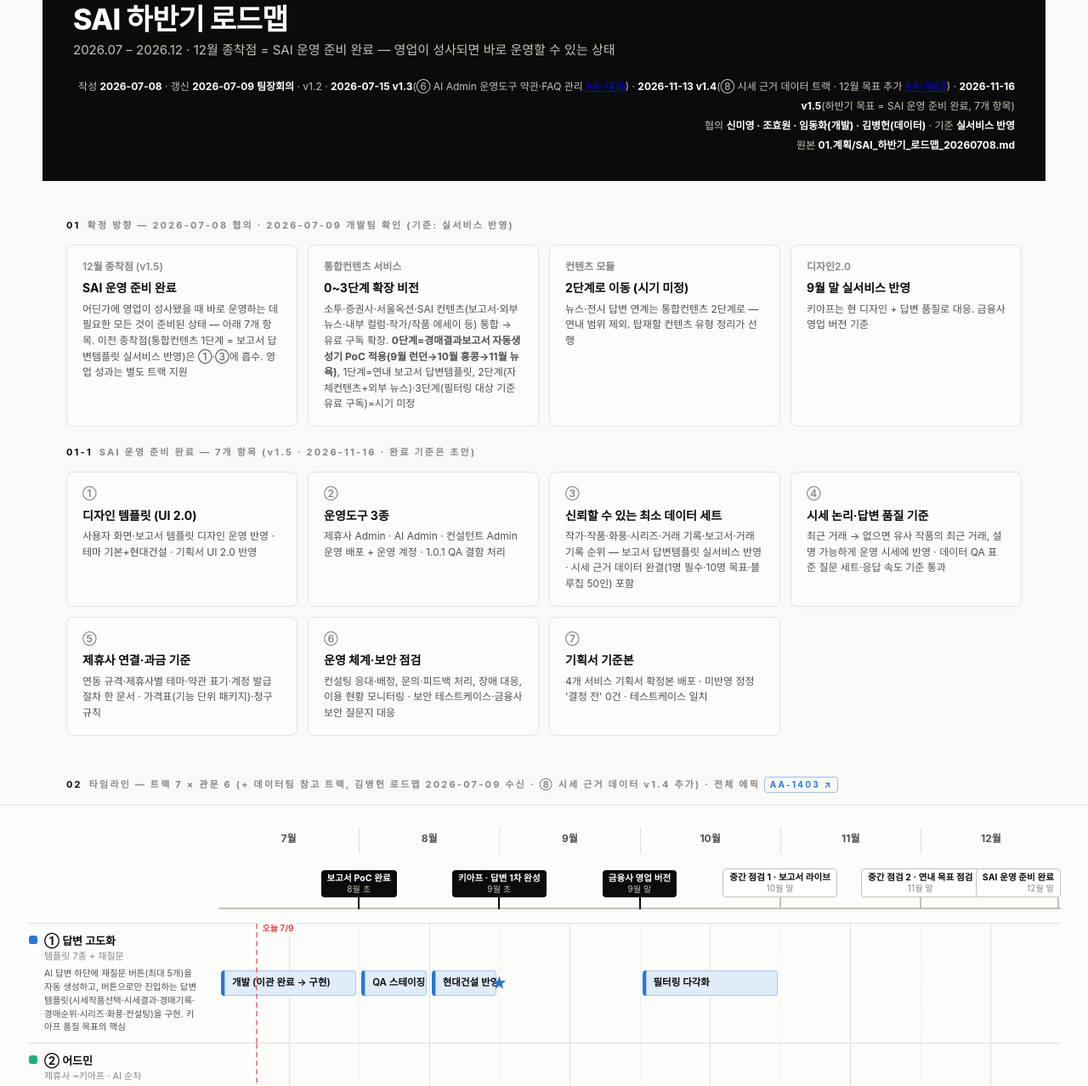
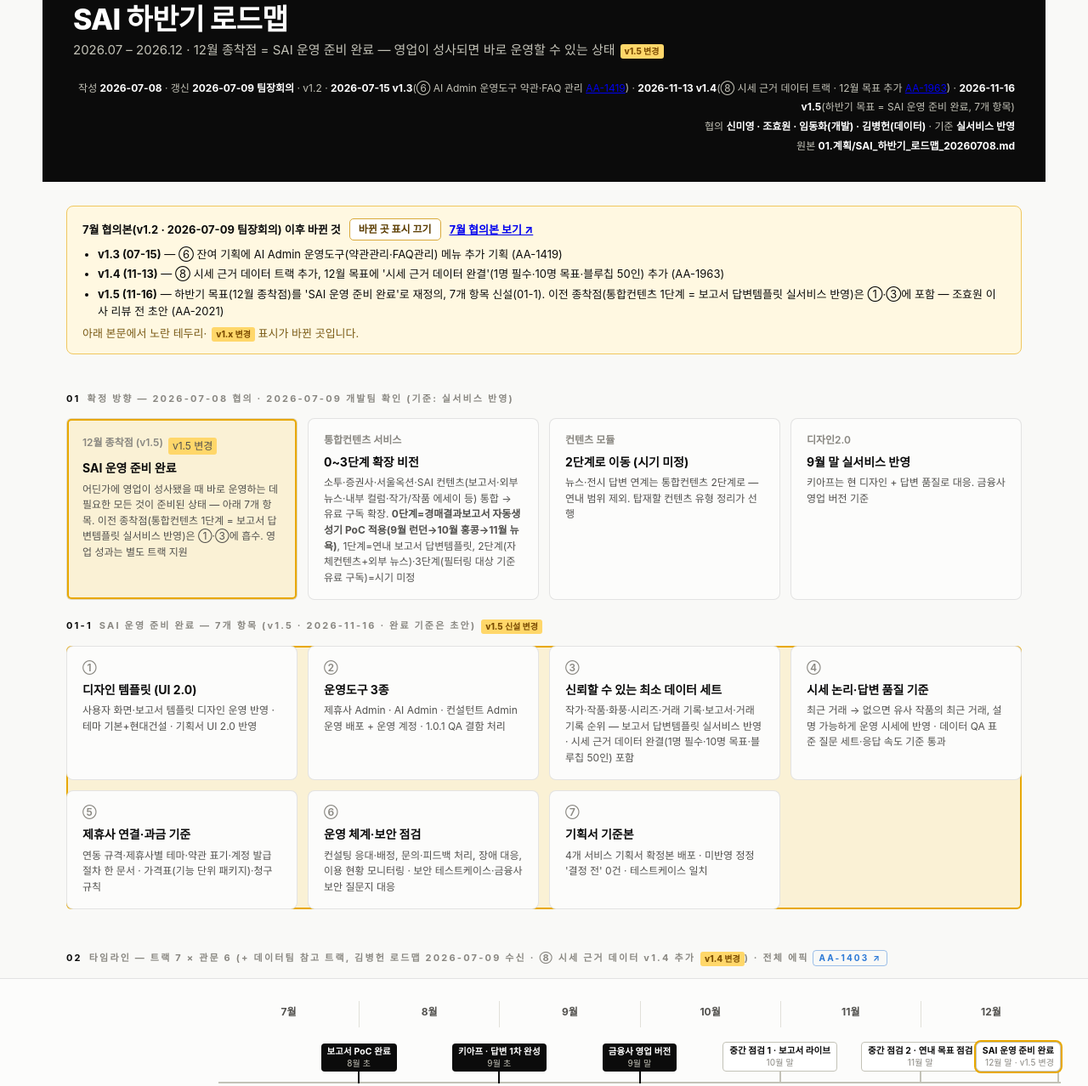
Before and after one commit to k2amj2ik/sai-h2-roadmap, a plain HTML site: page index.html in a window 1280 px wide. Shown: the part 58-1336 px from the top of the page at 85% size. Drawn offline with Linux system fonts and the light colour scheme.

Commit message:
로드맵: 7월 협의본(v1.2) 이후 바뀐 곳 표시(v1.3~v1.5) + 요약 상자·표시 켜기/끄기
Co-Authored-By: Claude Opus 5.5 <noreply@anthropic.com>

```diff
--- a/index.html
+++ b/index.html
@@ -136,6 +136,15 @@
   .panel ol,.panel ul{padding-left:18px;display:grid;gap:7px}
   .panel li b{font-weight:700}
 
+  /* ── 7월 협의본(v1.2) 이후 바뀐 곳 표시 (2026-11-16) ── */
+  .vtag{display:none;font-size:10px;font-weight:800;letter-spacing:0;color:#7a4b00;background:#ffd76a;border-radius:3px;padding:1px 5px;margin-left:6px;vertical-align:middle;white-space:nowrap;line-height:1.5}
+  body.showchg .vtag{display:inline-block}
+  body.showchg .chg{background:rgba(255,200,40,.16);box-shadow:inset 0 0 0 2px #e8a800;border-radius:6px}
+  body.showchg .flag .tag.chg{box-shadow:0 0 0 2px #e8a800}
+  .chgbox{margin-top:28px;background:#fff8e1;border:1px solid #f0c75e;border-radius:8px;padding:14px 18px;font-size:13px}
+  .chgbox h3{font-size:13px;margin-bottom:6px;display:flex;align-items:center;gap:10px;flex-wrap:wrap}
+  .chgbox ul{padding-left:18px} .chgbox li{margin:3px 0}
+  .chgbox button{font:inherit;font-size:12px;border:1px solid #d9a93a;background:#fff;border-radius:5px;padding:3px 10px;cursor:pointer;color:#5c3d00}
   footer{margin-top:48px;padding-top:16px;border-top:1px solid var(--grid);font-size:11.5px;color:var(--ink-3);line-height:1.9}
 
   @media (max-width:900px){
@@ -159,7 +168,7 @@
     <div>
       <div class="eyebrow">Seoul Auction Intelligence · 2026 하반기 계획</div>
       <h1>SAI 하반기 로드맵
-        <small>2026.07 – 2026.12 · 12월 종착점 = SAI 운영 준비 완료 — 영업이 성사되면 바로 운영할 수 있는 상태</small>
+        <small>2026.07 – 2026.12 · 12월 종착점 = SAI 운영 준비 완료 — 영업이 성사되면 바로 운영할 수 있는 상태<span class="vtag">v1.5 변경</span></small>
       </h1>
     </div>
     <div class="plate-meta">
@@ -170,16 +179,25 @@
   </div>
 </header>
 
+<div class="chgbox" id="chgbox">
+  <h3>7월 협의본(v1.2 · 2026-07-09 팀장회의) 이후 바뀐 것 <button type="button" id="chgBtn">바뀐 곳 표시 끄기</button> <a href="v20260709.html" target="_blank">7월 협의본 보기 ↗</a></h3>
+  <ul>
+    <li><b>v1.3 (07-15)</b> — ⑥ 잔여 기획에 AI Admin 운영도구(약관관리·FAQ관리) 메뉴 추가 기획 (AA-1419)</li>
+    <li><b>v1.4 (11-13)</b> — ⑧ 시세 근거 데이터 트랙 추가, 12월 목표에 '시세 근거 데이터 완결'(1명 필수·10명 목표·블루칩 50인) 추가 (AA-1963)</li>
+    <li><b>v1.5 (11-16)</b> — 하반기 목표(12월 종착점)를 'SAI 운영 준비 완료'로 재정의, 7개 항목 신설(01-1). 이전 종착점(통합컨텐츠 1단계 = 보고서 답변템플릿 실서비스 반영)은 ①·③에 포함 — 조효원 이사 리뷰 전 초안 (AA-2021)</li>
+  </ul>
+  <div style="margin-top:6px;color:#7a5b16">아래 본문에서 노란 테두리·<span class="vtag" style="display:inline-block">v1.x 변경</span> 표시가 바뀐 곳입니다.</div>
+</div>
 <section>
   <div class="sec-label"><em>01</em>확정 방향 — 2026-07-08 협의 · <b>2026-07-09 개발팀 확인 (기준: 실서비스 반영)</b></div>
   <div class="decisions">
-    <div class="dcard"><h3>12월 종착점 (v1.5)</h3><p>SAI 운영 준비 완료</p><span>어딘가에 영업이 성사됐을 때 바로 운영하는 데 필요한 모든 것이 준비된 상태 — 아래 7개 항목. 이전 종착점(통합컨텐츠 1단계 = 보고서 답변템플릿 실서비스 반영)은 ①·③에 흡수. 영업 성과는 별도 트랙 지원</span></div>
+    <div class="dcard chg"><h3>12월 종착점 (v1.5)<span class="vtag">v1.5 변경</span></h3><p>SAI 운영 준비 완료</p><span>어딘가에 영업이 성사됐을 때 바로 운영하는 데 필요한 모든 것이 준비된 상태 — 아래 7개 항목. 이전 종착점(통합컨텐츠 1단계 = 보고서 답변템플릿 실서비스 반영)은 ①·③에 흡수. 영업 성과는 별도 트랙 지원</span></div>
     <div class="dcard"><h3>통합컨텐츠 서비스</h3><p>0~3단계 확장 비전</p><span>소투·증권사·서울옥션·SAI 컨텐츠(보고서·외부 뉴스·내부 컬럼·작가/작품 에세이 등) 통합 → 유료 구독 확장. <b>0단계=경매결과보고서 자동생성기 PoC 적용(9월 런던→10월 홍콩→11월 뉴욕)</b>, 1단계=연내 보고서 답변템플릿, 2단계(자체컨텐츠+외부 뉴스)·3단계(필터링 대상 기준 유료 구독)=시기 미정</span></div>
     <div class="dcard"><h3>컨텐츠 모듈</h3><p>2단계로 이동 (시기 미정)</p><span>뉴스·전시 답변 연계는 통합컨텐츠 2단계로 — 연내 범위 제외. 탑재할 컨텐츠 유형 정리가 선행</span></div>
     <div class="dcard"><h3>디자인2.0</h3><p>9월 말 실서비스 반영</p><span>키아프는 현 디자인 + 답변 품질로 대응. 금융사 영업 버전 기준</span></div>
   </div>
-  <div class="sec-label" style="margin-top:22px"><em>01-1</em>SAI 운영 준비 완료 — 7개 항목 (v1.5 · 2026-11-16 · 완료 기준은 초안)</div>
-  <div class="decisions">
+  <div class="sec-label" style="margin-top:22px"><em>01-1</em>SAI 운영 준비 완료 — 7개 항목 (v1.5 · 2026-11-16 · 완료 기준은 초안)<span class="vtag">v1.5 신설 변경</span></div>
+  <div class="decisions chg">
     <div class="dcard"><h3>①</h3><p>디자인 템플릿 (UI 2.0)</p><span>사용자 화면·보고서 템플릿 디자인 운영 반영 · 테마 기본+현대건설 · 기획서 UI 2.0 반영</span></div>
     <div class="dcard"><h3>②</h3><p>운영도구 3종</p><span>제휴사 Admin · AI Admin · 컨설턴트 Admin 운영 배포 + 운영 계정 · 1.0.1 QA 결함 처리</span></div>
     <div class="dcard"><h3>③</h3><p>신뢰할 수 있는 최소 데이터 세트</p><span>작가·작품·화풍·시리즈·거래 기록·보고서·거래 기록 순위 — 보고서 답변템플릿 실서비스 반영 · 시세 근거 데이터 완결(1명 필수·10명 목표·블루칩 50인) 포함</span></div>
@@ -191,7 +209,7 @@
 </section>
 
 <section>
-  <div class="sec-label"><em>02</em>타임라인 — 트랙 7 × 관문 6 (+ 데이터팀 참고 트랙, 김병헌 로드맵 2026-07-09 수신 · ⑧ 시세 근거 데이터 v1.4 추가) · 전체 에픽 <a class="jlink" href="https://sablue.atlassian.net/browse/AA-1403" target="_blank">AA-1403 ↗</a></div>
+  <div class="sec-label"><em>02</em>타임라인 — 트랙 7 × 관문 6 (+ 데이터팀 참고 트랙, 김병헌 로드맵 2026-07-09 수신 · ⑧ 시세 근거 데이터 v1.4 추가<span class="vtag">v1.4 변경</span>) · 전체 에픽 <a class="jlink" href="https://sablue.atlassian.net/browse/AA-1403" target="_blank">AA-1403 ↗</a></div>
   <div class="board"><div class="board-scroll">
     <div class="gantt">
 
@@ -209,7 +227,7 @@
         <div class="flag" style="left:50%"><span class="tag">금융사 영업 버전<i>9월 말</i></span><div class="pin"></div></div>
         <div class="flag minor" style="left:66.67%"><span class="tag">중간 점검 1 · 보고서 라이브<i>10월 말</i></span><div class="pin"></div></div>
         <div class="flag minor" style="left:83.33%"><span class="tag">중간 점검 2 · 연내 목표 점검<i>11월 말</i></span><div class="pin"></div></div>
-        <div class="flag minor end" style="left:100%"><span class="tag">SAI 운영 준비 완료<i>12월 말</i></span><div class="pin"></div></div>
+        <div class="flag minor end" style="left:100%"><span class="tag chg">SAI 운영 준비 완료<i>12월 말 · v1.5 변경</i></span><div class="pin"></div></div>
       </div>
 
       <div class="g-side tr1 g-track"><span class="chip" style="background:var(--t1)"></span><span>① 답변 고도화<small>템플릿 7종 + 재질문</small><small class="desc">AI 답변 하단에 재질문 버튼(최대 5개)을 자동 생성하고, 버튼으로만 진입하는 답변 템플릿(시세작품선택·시세결과·경매기록·경매순위·시리즈·화풍·컨설팅)을 구현. 키아프 품질 목표의 핵심</small></span></div>
@@ -268,7 +286,7 @@
         <a class="bar soft" href="https://sablue.atlassian.net/browse/AA-1413" target="_blank" style="grid-column:7/13" title="2단계(자체컨텐츠 + 외부 뉴스 통합 제공)·3단계(필터링 대상 기준 유료 구독)는 시기 미정 — 탑재할 컨텐츠 유형과 소스(소투·증권사·서울옥션·SAI) 정리가 선행 — AA-1413 열기">탑재 컨텐츠 유형 정리 · 2단계 범위 기획 (시기 미정)</a>
       </div>
 
-      <div class="g-side tr6 g-track"><span class="chip" style="background:var(--t6)"></span><span>⑥ 잔여 기획·운영<small>상시 진행</small><small class="desc">이용 한도 안내·해제, 작품 이름 검색(AA-335), 회원탈퇴(~9월 말), 채팅 안읽음·첨부 제한, 거래 검색·매니저 관리, AI Admin 운영도구(약관관리·FAQ관리) 메뉴 추가 기획(AA-1419, ~8/15) 등 소규모 개선을 상시 처리</small><span><a class="jlink" href="https://sablue.atlassian.net/browse/AA-335" target="_blank">AA-335 ↗</a> <a class="jlink" href="https://sablue.atlassian.net/browse/AA-1419" target="_blank">AA-1419 ↗</a></span></span></div>
+      <div class="g-side tr6 g-track" title="v1.3(7/15) — AI Admin 운영도구(약관관리·FAQ관리) 추가"><span class="chip" style="background:var(--t6)"></span><span>⑥ 잔여 기획·운영<small>상시 진행</small><small class="desc">이용 한도 안내·해제, 작품 이름 검색(AA-335), 회원탈퇴(~9월 말), 채팅 안읽음·첨부 제한, 거래 검색·매니저 관리, <span class="chg">AI Admin 운영도구(약관관리·FAQ관리) 메뉴 추가 기획(AA-1419, ~8/15)</span><span class="vtag">v1.3 변경</span> 등 소규모 개선을 상시 처리</small><span><a class="jlink" href="https://sablue.atlassian.net/browse/AA-335" target="_blank">AA-335 ↗</a> <a class="jlink" href="https://sablue.atlassian.net/browse/AA-1419" target="_blank">AA-1419 ↗</a></span></span></div>
       <div class="g-row tr6 g-track">
         <div class="cells"><div class="cell"></div><div class="cell"></div><div class="cell"></div><div class="cell"></div><div class="cell"></div><div class="cell"></div><div class="cell"></div><div class="cell"></div><div class="cell"></div><div class="cell"></div><div class="cell"></div><div class="cell"></div></div>
         <div class="bar" style="grid-column:1/13" title="하반기 상시 진행 — 이용 한도 초과 안내·해제(정책 수립부터 화면 반영까지 한 항목, 금융사 버전 전 완료) · AA-335 작품 이름 검색(진행 중, 키아프 전 목표) · 회원탈퇴(서비스 연동 해제) 구현 ~9월 말 실서비스 반영 (2026-07-09 개발팀 확인) · 1:1채팅 첨부 용량 제한 · 채팅 안읽음 표시 보완 · 거래관리 검색 보완 · 매니저별 담당 컨설턴트 관리">상시 진행 — 한도 안내·해제 · AA-335 · 회원탈퇴(~9월 말) · 첨부 제한 · 안읽음 표시 · 거래검색·매니저 관리</div>
@@ -297,8 +315,8 @@
         <div class="bar" style="grid-column:9/13" title="옥션블루 데이터 레이크 (11~12월, 원본상 시작이 10월 말에 걸침 — 컨텐츠 생성 도구/시스템 구성과 병렬 진행) — 연내 보고서 커밋과 의존성 없음 확인 필요 [확인필요]">옥션블루 데이터 레이크</div>
       </div>
 
-      <div class="g-side tr8 g-track"><span class="chip" style="background:var(--t8)"></span><span>⑧ 시세 근거 데이터<small>v1.4 추가 · 대상 작가 사이클 완주</small><small class="desc">화풍·시리즈에서 시작해 작가 기본 정보 → 동명이인 → 콜라보 → 작품 연결로 이어진 데이터 정비. 목적 = 확인된 정보 제공 + 시세 정확도(같은/비슷한 작품, 원화·한정판 판화·일반 판화·포스터 구분이 데이터로 정리돼야 비교 거래 기록으로 시세 계산). 대상 작가를 좁혀 사이클을 끝까지, 확장은 순위표 순서로</small><span><a class="jlink" href="https://sablue.atlassian.net/browse/AA-1963" target="_blank">AA-1963 ↗</a><a class="jlink" href="https://sablue.atlassian.net/browse/AA-1964" target="_blank">AA-1964 ↗</a></span></span></div>
-      <div class="g-row tr8 g-track">
+      <div class="g-side tr8 g-track chg"><span class="chip" style="background:var(--t8)"></span><span>⑧ 시세 근거 데이터<small>v1.4 추가 · 대상 작가 사이클 완주<span class="vtag">v1.4 변경</span></small><small class="desc">화풍·시리즈에서 시작해 작가 기본 정보 → 동명이인 → 콜라보 → 작품 연결로 이어진 데이터 정비. 목적 = 확인된 정보 제공 + 시세 정확도(같은/비슷한 작품, 원화·한정판 판화·일반 판화·포스터 구분이 데이터로 정리돼야 비교 거래 기록으로 시세 계산). 대상 작가를 좁혀 사이클을 끝까지, 확장은 순위표 순서로</small><span><a class="jlink" href="https://sablue.atlassian.net/browse/AA-1963" target="_blank">AA-1963 ↗</a><a class="jlink" href="https://sablue.atlassian.net/browse/AA-1964" target="_blank">AA-1964 ↗</a></span></span></div>
+      <div class="g-row tr8 g-track chg">
         <div class="cells"><div class="cell"></div><div class="cell"></div><div class="cell"></div><div class="cell"></div><div class="cell"></div><div class="cell"></div><div class="cell"></div><div class="cell"></div><div class="cell"></div><div class="cell"></div><div class="cell"></div><div class="cell"></div></div>
         <div class="bar" style="grid-column:1/5" title="답변 고도화용 화풍·시리즈 데이터 준비 (7~8월)">화풍·시리즈 데이터</div>
         <div class="bar" style="grid-column:5/9" title="작가 순위표 → 작가 기본 정보(이름·생몰·소개) 검수 → 화풍 확정 · 동명이인 · 콜라보 검수 (9~10월)">작가 정보 · 동명이인 · 콜라보 검수</div>
@@ -330,7 +348,7 @@
           <span class="wl">① <b>QA 스테이징 8월 1주~2주</b> → 8월 3주경 <b>현대건설(운영) 반영 + 현대건설 QA</b> — 한글 작품명 데이터 개선(<a href="https://sablue.atlassian.net/browse/AA-1294" target="_blank">AA-1294</a>) 포함</span>
           <span class="wl">④ PoC 산출 기반 보고서 템플릿 사양 기획(~8월 중순) → 보고서 템플릿 디자인(8월 중순~말)</span>
           <span class="wl">③ CSS 반영·피드백 반영(~8월 중순) → 적용·검수</span>
-          <span class="wl">⑥ 1:1채팅 첨부파일 용량 제한 · AI Admin 운영도구(약관관리·FAQ관리) 메뉴 추가 기획 (~8/15, <a href="https://sablue.atlassian.net/browse/AA-1419" target="_blank">AA-1419</a>)</span>
+          <span class="wl">⑥ 1:1채팅 첨부파일 용량 제한 · <span class="chg">AI Admin 운영도구(약관관리·FAQ관리) 메뉴 추가 기획</span><span class="vtag">v1.3 변경</span> (~8/15, <a href="https://sablue.atlassian.net/browse/AA-1419" target="_blank">AA-1419</a>)</span>
           <span class="wl">⑦ [데이터팀] 시세추정(8월 초) · 웹 검색 기반 실시간 시장정보(8월 중~말)</span>
         </td>
         <td class="tick">⚑ 파일럿 무료 종료(중순) → 유료 전환·과금 정책 확정</td></tr>
@@ -353,23 +371,23 @@
           <span class="wl">⑦ [데이터팀] 컨텐츠 생성 도구/시스템 구성 착수(~11월)</span>
         </td>
         <td class="tick">보고서 노출 기준(미술시장 답변 판정) 확정</td></tr>
-      <tr><td class="mo">11월</td><td><span class="ms star">중간 점검 2 — 운영 준비 완료 7개 항목 점검 (말)</span></td>
+      <tr><td class="mo">11월</td><td><span class="ms star chg">중간 점검 2 — 운영 준비 완료 7개 항목 점검 (말)</span><span class="vtag">v1.5 변경</span></td>
         <td>
           <span class="wl">④ 보고서 템플릿 실서비스 반영 상태 최종 점검(연내 커밋) · 0단계 실전 적용 ③ — 뉴욕 경매 보고서</span>
           <span class="wl">⑤ 통합컨텐츠 2단계(자체컨텐츠+외부 뉴스) 범위·일정 초안</span>
           <span class="wl">⑥ 거래관리 검색 보완 · 매니저별 담당 컨설턴트 관리</span>
           <span class="wl">⑦ [데이터팀] 경매+문서RAG 통합형 검색 도구(11월) · 옥션블루 데이터 레이크 착수(~12월)</span>
-          <span class="wl">⑧ 작품 연결 검수 · 첫 대상 작가 선정 → 시세 근거 사이클 착수 · 작품 종류 구분(원화·한정판 판화·일반 판화·포스터) 기준 마련</span>
+          <span class="wl chg"><span class="vtag">v1.4 변경</span> ⑧ 작품 연결 검수 · 첫 대상 작가 선정 → 시세 근거 사이클 착수 · 작품 종류 구분(원화·한정판 판화·일반 판화·포스터) 기준 마련</span>
         </td>
         <td class="tick">2단계·3단계(유료 구독) 착수 시기 결정</td></tr>
-      <tr><td class="mo">12월</td><td><span class="ms star">하반기 목표 달성 = SAI 운영 준비 완료 (말)</span></td>
+      <tr><td class="mo">12월</td><td><span class="ms star chg">하반기 목표 달성 = SAI 운영 준비 완료 (말)</span><span class="vtag">v1.5 변경</span></td>
         <td>
           <span class="wl">④ 보고서 템플릿 연내 실서비스 반영 마감 · 운영·튜닝</span>
           <span class="wl">⑥ 잔여 기획 마무리</span>
           <span class="wl">⑦ [데이터팀] 옥션블루 데이터 레이크 (~12월 말)</span>
-          <span class="wl">⑧ ★시세 근거 데이터 완결 — 대상 작가의 모든 작품 시세를 확인된 데이터로 (1명 필수 · 10명 목표 · 블루칩 50인)</span>
+          <span class="wl chg"><span class="vtag">v1.4 변경</span> ⑧ ★시세 근거 데이터 완결 — 대상 작가의 모든 작품 시세를 확인된 데이터로 (1명 필수 · 10명 목표 · 블루칩 50인)</span>
         </td>
-        <td class="tick">이후 순위표 순서로 확장</td></tr>
+        <td class="tick"><span class="chg">이후 순위표 순서로 확장</span><span class="vtag">v1.4 변경</span></td></tr>
     </tbody>
   </table>
 </section>
@@ -462,5 +480,9 @@ document.addEventListener('DOMContentLoaded', function () {
   document.addEventListener('scroll', function () { tip.style.display = 'none'; }, true);
 });
 </script>
+<script>
+(function(){var b=document.body,btn=document.getElementById('chgBtn');b.classList.add('showchg');
+if(btn)btn.addEventListener('click',function(){var on=b.classList.toggle('showchg');btn.textContent=on?'바뀐 곳 표시 끄기':'바뀐 곳 표시 켜기';});})();
+</script>
 </body>
 </html>
```
